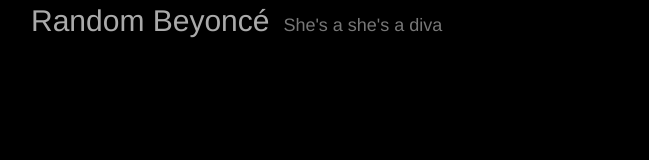
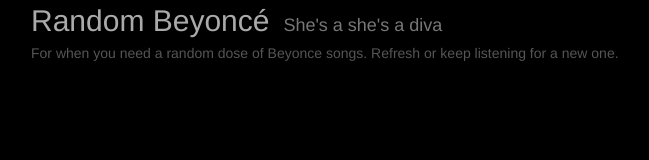
Before and after one commit to schwanksta/randombeyonce.com, a plain HTML site: page site/index.html in a window 1280 px wide. Shown: the whole page, without its empty margins (24-673 px from the left). Drawn offline with nearby package versions, Linux system fonts and the light colour scheme.

Commit message:
Added a little descriptive text

```diff
--- a/site/css/site.css
+++ b/site/css/site.css
@@ -1,6 +1,7 @@
 body { background: #000; }
 #header { color: #aaa; font-size: 30px; }
 #tagline { color: #777; font-size: 18px; padding-left:10px;}
+#is-mobile { color: #555; }
 #video-container {
     position: relative;
     padding-bottom: 56.25%;
@@ -8,7 +9,6 @@
     height: 0;
     overflow: hidden;
 }
-
 #video-container iframe,
 #video-container object,
 #video-container embed {
--- a/site/index.html
+++ b/site/index.html
@@ -3,6 +3,7 @@
   <head>
     <title>Random Beyonc&eacute;</title>
     <meta name="viewport" content="width=device-width, initial-scale=1.0">
+    <meta name="description" content="Random Beyonce music videos delivered to your ears. That's it." />
     <meta property="og:image" content="http://i1.ytimg.com/vi/TGyQQUsNLsY/hqdefault.jpg" />
     <!-- Bootstrap -->
     <link href="css/bootstrap.min.css" rel="stylesheet">
@@ -20,6 +21,9 @@
         <div class="row">
             <span id="header">Random Beyonc&eacute;</span>
             <span id="tagline">She's a she's a diva</span>
+            <div id="is-mobile" class="hidden-sm hidden-xs">
+                For when you need a random dose of Beyonce songs. Refresh or keep listening for a new one.
+            </div>
             <div id="video-container">
                 <div id="video">
                 <noscript>
@@ -28,7 +32,6 @@
                 </noscript>
                 </div>
             </div>
-            <div id="is-mobile" class="hidden-sm hidden-xs"></div>
         </div>
     </div>
     <script src="https://code.jquery.com/jquery.js"></script>
```
